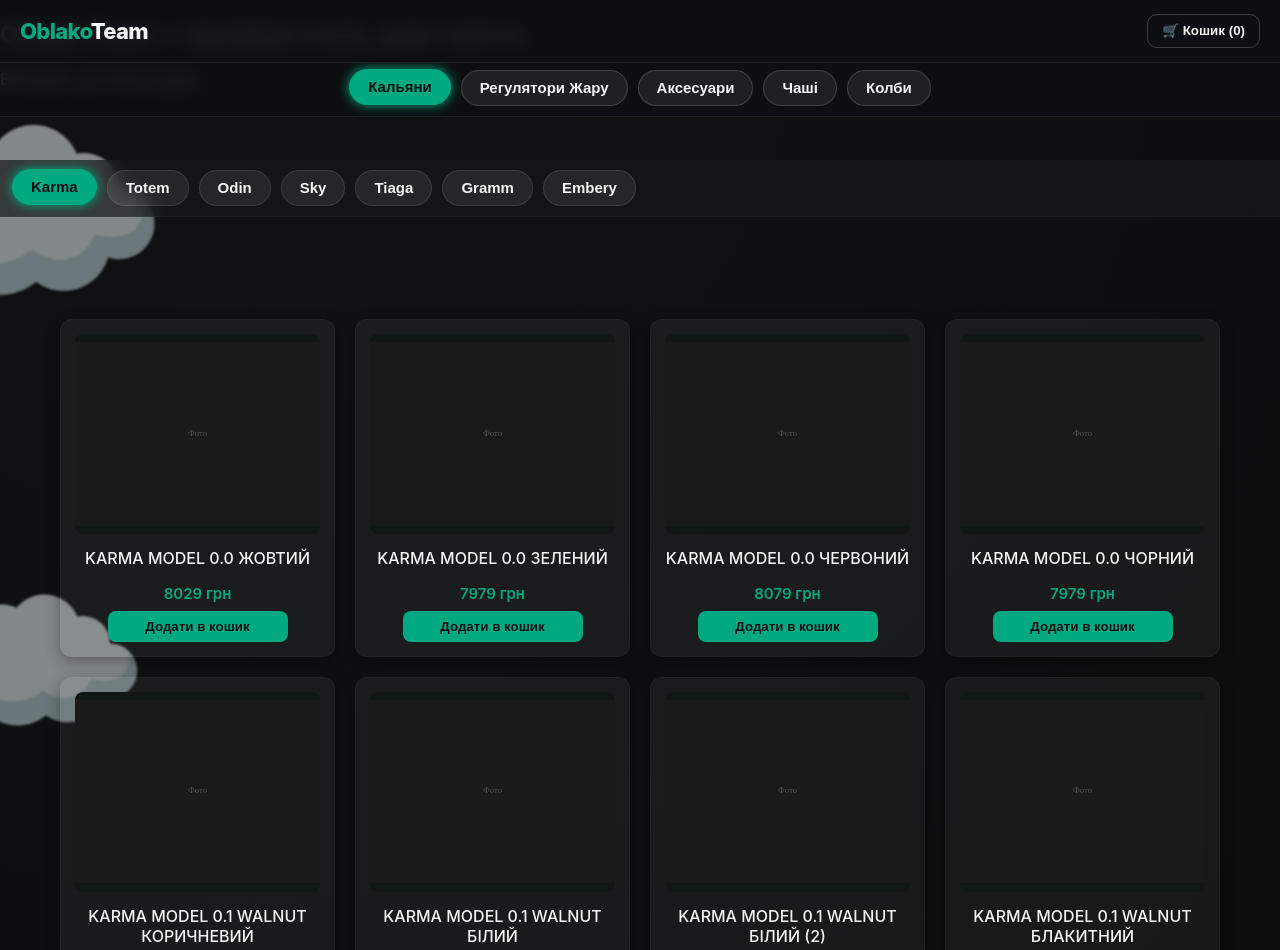
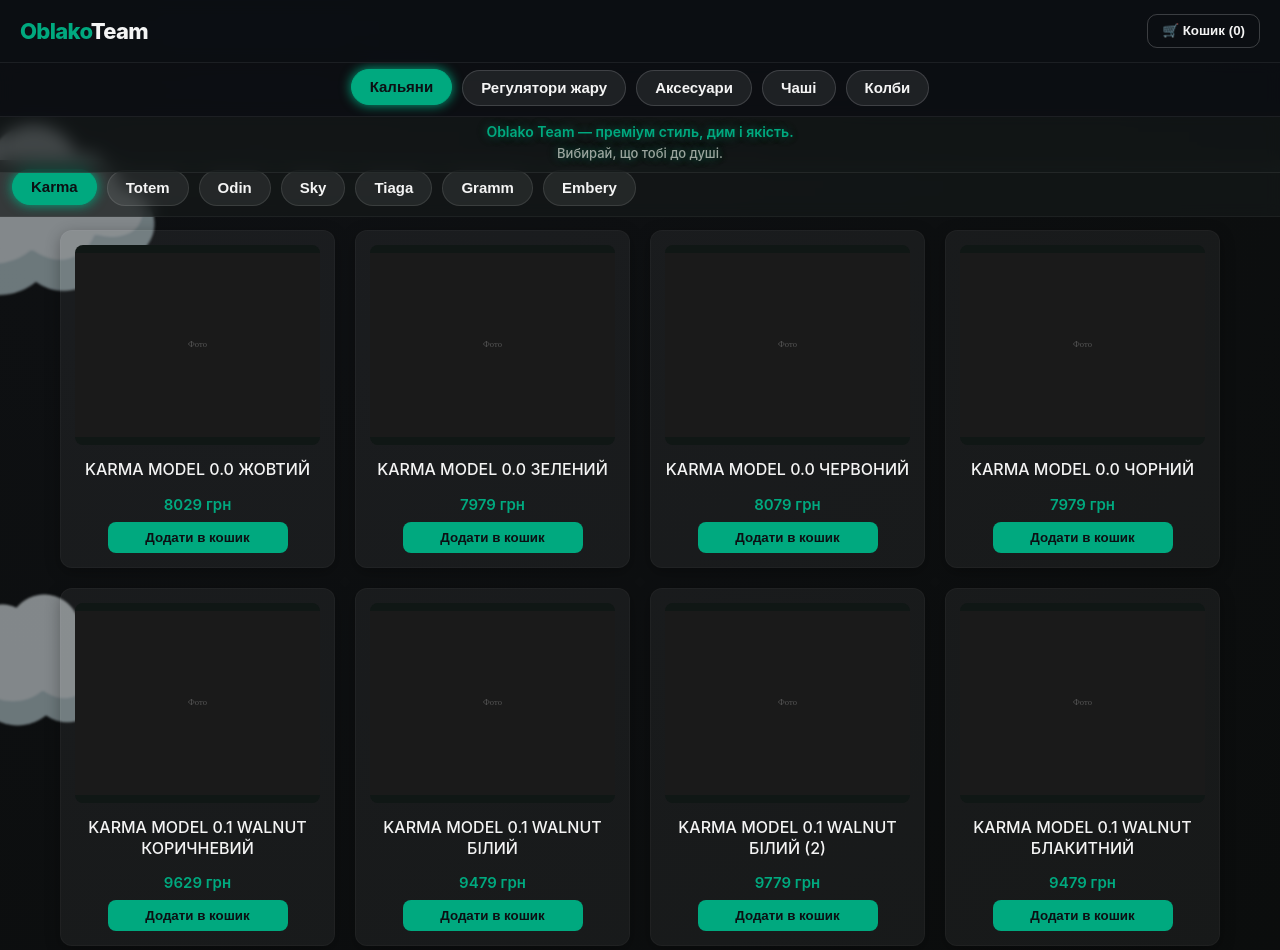
Before and after one commit to tzspjkbgjc-spec/OblakoTest, a plain HTML site: page index.html in a window 1280 px wide. Shown: the top 950 px of the page. Drawn offline with Linux system fonts and the light colour scheme.

Commit message:
Update index.html

```diff
--- a/index.html
+++ b/index.html
@@ -3,11 +3,11 @@
 <head>
   <meta charset="utf-8" />
   <meta name="viewport" content="width=device-width, initial-scale=1" />
-  <title>Oblako_Team Market</title>
+  <title>Oblako Team Market</title>
   <link rel="stylesheet" href="style.css" />
 </head>
 <body>
-  <!-- фон с облаками -->
+  <!-- фон з хмарами -->
   <div class="clouds-bg">
     <img src="images/clouds.png" class="cloud c1" alt="">
     <img src="images/clouds.png" class="cloud c2" alt="">
@@ -16,24 +16,33 @@
     <img src="images/clouds.png" class="cloud c5" alt="">
   </div>
 
-  <!-- верхняя панель -->
+  <!-- верхня панель -->
   <header class="top">
     <div class="logo">Oblako<span>Team</span></div>
+
     <button id="cart-btn" class="cart-btn">
       🛒 Кошик (<span id="cart-count">0</span>)
     </button>
   </header>
 
-  <!-- основные вкладки -->
+  <!-- вкладки категорій -->
   <nav class="tabs">
     <button data-category="hookahs" class="tab active">Кальяни</button>
-    <button data-category="heat" class="tab">Регулятори Жару</button>
+    <button data-category="heat" class="tab">Регулятори жару</button>
     <button data-category="access" class="tab">Аксесуари</button>
     <button data-category="bowls" class="tab">Чаші</button>
     <button data-category="vases" class="tab">Колби</button>
   </nav>
 
-  <!-- вложенные вкладки брендов кальянов -->
+  <!-- гасло бренду (закріплено) -->
+  <div class="slogan-bar">
+    <div class="slogan-text">
+      <strong>Oblako Team — преміум стиль, дим і якість.</strong>
+      <span>Вибирай, що тобі до душі.</span>
+    </div>
+  </div>
+
+  <!-- внутрішні вкладки брендів кальянів -->
   <nav id="brand-tabs" class="brand-tabs">
     <button class="brand-tab active" data-brand="karma">Karma</button>
     <button class="brand-tab" data-brand="totem">Totem</button>
@@ -44,17 +53,12 @@
     <button class="brand-tab" data-brand="embery">Embery</button>
   </nav>
 
-  <!-- контент -->
+  <!-- контент товарів -->
   <main>
-    <section class="hero">
-      <h1>Oblako Team — преміум стиль, дим і якість</h1>
-      <p>Вибирай, що тобі до душі</p>
-    </section>
-
     <section id="products" class="grid"></section>
   </main>
 
-  <!-- модалка корзины -->
+  <!-- модальне вікно кошика -->
   <div id="cart-modal" class="modal hidden">
     <div class="modal-backdrop"></div>
     <div class="modal-panel">
@@ -79,7 +83,7 @@
 
   <!-- футер -->
   <footer class="bottom">
-    <p>© <span id="year"></span> Oblako_Team — створено з любов’ю до диму 💨</p>
+    <p>© <span id="year"></span> Oblako Team — створено з любов’ю до диму 💨</p>
     <div class="social">
       <a href="https://t.me/Market199" target="_blank">@Market199</a>
       <a href="https://www.instagram.com/oblako_team?igsh=dnoyNG51aXlndHM=" target="_blank">Instagram</a>
```
